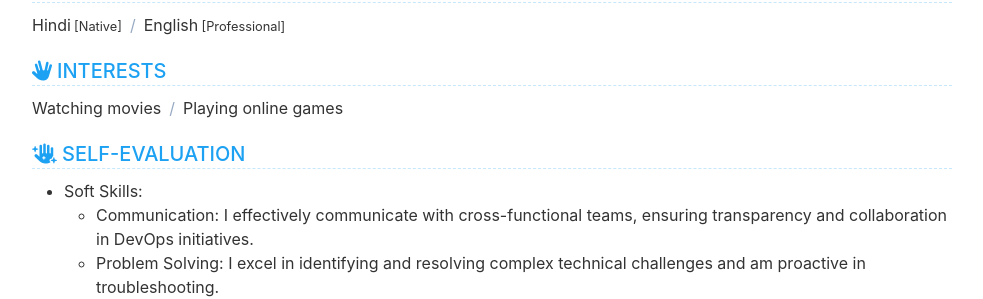
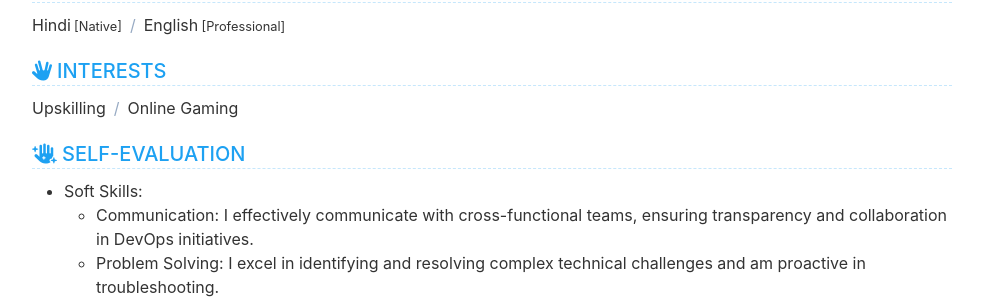
Before and after one commit to Raskinn/Resume, a Jekyll site: the page built from index.html, in a window 1280 px wide and 900 px high, scrolled down 2172 px. Shown: the part 162-461 px from the top of the window, without its empty margins (148-1131 px from the left). Built offline with Jekyll 4.4.1, drawn with Linux system fonts in a browser that asks for light colours; some of the changed text lies outside the part shown.

Commit message:
added changes

```diff
--- a/_data/data.yml
+++ b/_data/data.yml
@@ -234,7 +234,7 @@ skill:
         - Packer
         - Terraform
 
-    - name: Automation Tool
+    - name: Automation
       item:
         - Shell Scripting
 
@@ -394,9 +394,9 @@ interest:
   description: |
 
   items:
-    - item: Watching movies
+    - item: Upskilling
       link:
-    - item: Playing online games
+    - item: Online Gaming
       link:
 
 evaluation:
```
